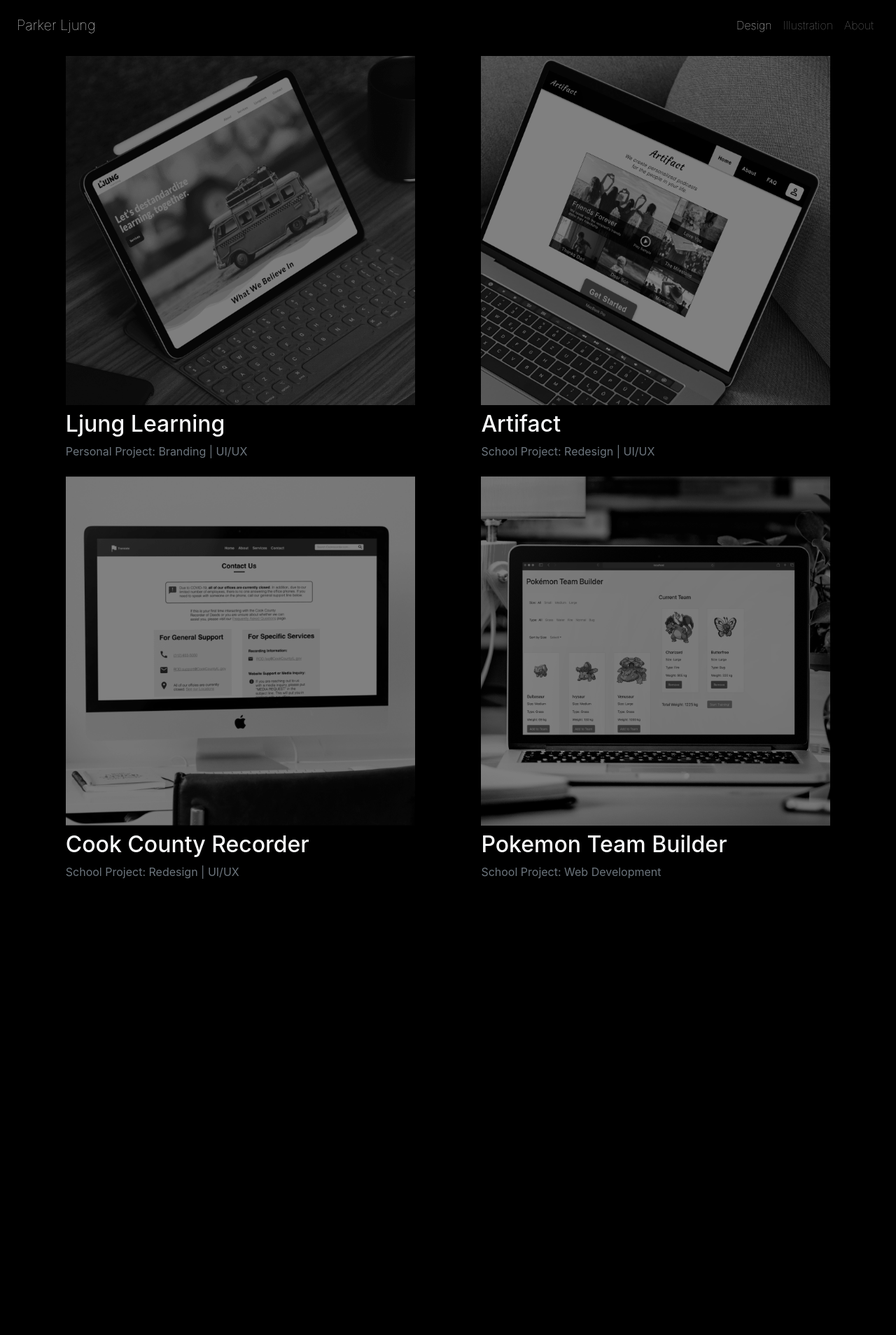
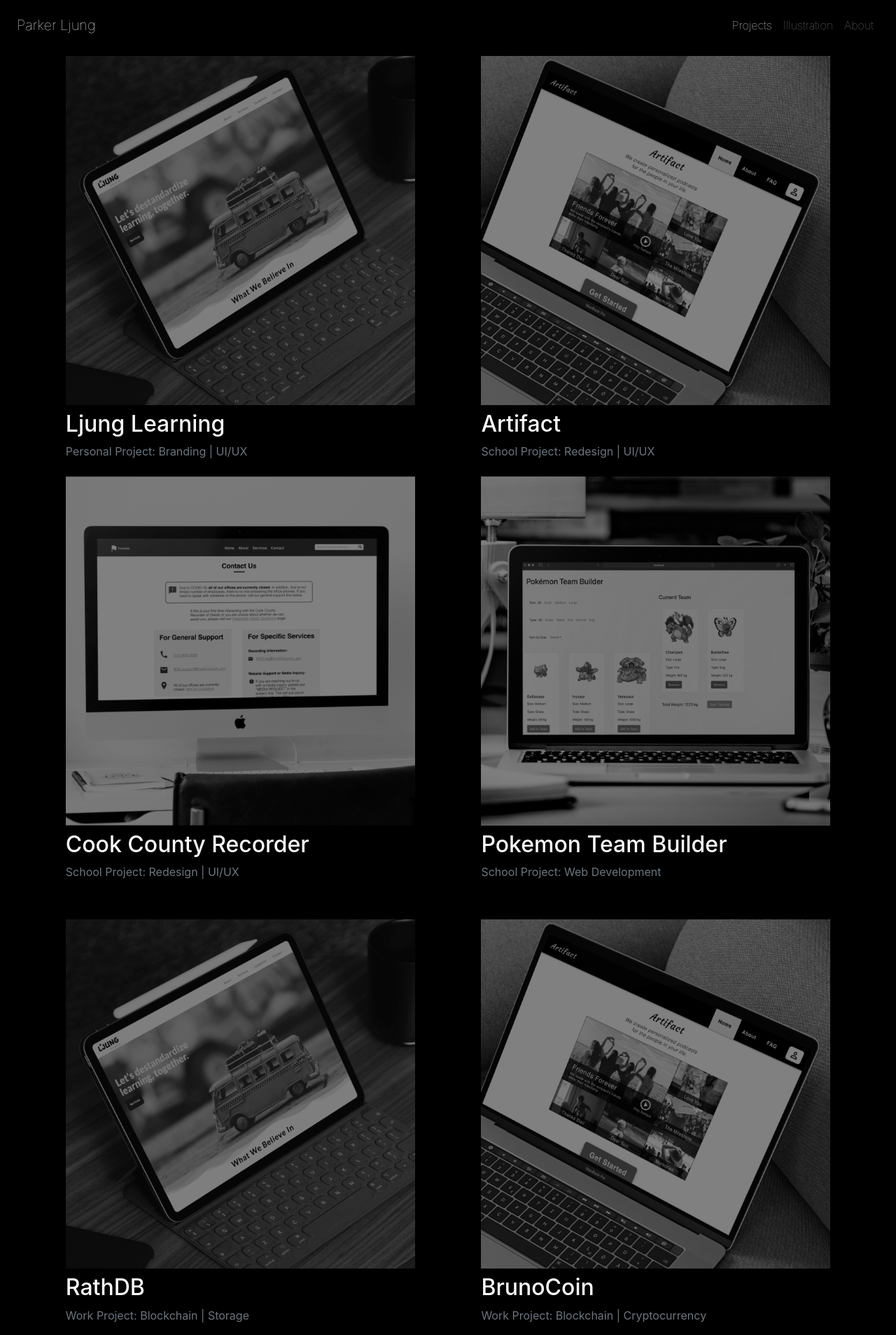
Before and after one commit to ljungster/portfolio, a PHP site: page / in a window 1280 px wide. Shown: the whole page at 70% size. Before the commit the page ends 1256 px from the top, so only its background shows below. Run offline with PHP 8.4, Linux system fonts and the light colour scheme.

Commit message:
made some minor updates

```diff
--- a/artifact.html
+++ b/artifact.html
@@ -38,7 +38,7 @@
           <ul class="nav navbar-nav navbar-right ml-auto">
             <li class="nav-item active">
               <a class="nav-link" href="index.html"
-                >Design <span class="sr-only">(current)</span></a
+                >Projects <span class="sr-only">(current)</span></a
               >
             </li>
             <li class="nav-item">
--- a/cook-recorder.html
+++ b/cook-recorder.html
@@ -39,7 +39,7 @@
           <ul class="nav navbar-nav navbar-right ml-auto">
             <li class="nav-item active">
               <a class="nav-link" href="index.html"
-                >Design <span class="sr-only">(current)</span></a
+                >Projects <span class="sr-only">(current)</span></a
               >
             </li>
             <li class="nav-item">
--- a/css/index.css
+++ b/css/index.css
@@ -7,9 +7,9 @@
   font-weight: 100;
 }
 
-.hi {
-  padding-top: 100px;
-}
+/* .hi {
+  padding-top: 1rem;
+} */
 
 a {
   color: #8437fa;
@@ -72,3 +72,7 @@
     filter: grayscale(0) brightness(1);
   }
 }
+/*
+#parker-img {
+  margin-bottom: 1rem;
+} */
--- a/illustrations.html
+++ b/illustrations.html
@@ -39,7 +39,7 @@
       <div class="collapse navbar-collapse" id="navbarSupportedContent">
         <ul class="nav navbar-nav navbar-right ml-auto">
           <li class="nav-item">
-            <a class="nav-link" href="index.html">Design</a>
+            <a class="nav-link" href="index.html">Projects</a>
           </li>
           <li class="nav-item active">
             <a class="nav-link" href="illustrations.html"
--- a/index.html
+++ b/index.html
@@ -39,7 +39,7 @@
         <ul class="nav navbar-nav navbar-right ml-auto">
           <li class="nav-item active">
             <a class="nav-link" href="index.html"
-              >Design <span class="sr-only">(current)</span></a
+              >Projects <span class="sr-only">(current)</span></a
             >
           </li>
           <li class="nav-item">
@@ -106,6 +106,34 @@
           <p class="text-muted mb-5">School Project: Web Development</p>
         </div>
       </div>
+      <div class="row">
+        <div id="test" class="column">
+          <div>
+            <a href="ljung-learning.html">
+              <img
+                src="assets/ljunglearning/ljung-learning.png"
+                class="img-fluid"
+                alt="Responsive image"
+              />
+            </a>
+            <h2 class="pt-2">RathDB</h2>
+            <p class="text-muted">Work Project: Blockchain | Storage</p>
+          </div>
+        </div>
+        <div class="column">
+          <div>
+            <a href="artifact.html">
+              <img
+                src="assets/artifact/artifact.png"
+                class="img-fluid"
+                alt="Responsive image"
+              />
+            </a>
+            <h2 class="pt-2">BrunoCoin</h2>
+            <p class="text-muted">Work Project: Blockchain | Cryptocurrency</p>
+          </div>
+        </div>
+      </div>
     </div>
 
     <!-- Optional JavaScript; choose one of the two! -->
--- a/ljung-learning.html
+++ b/ljung-learning.html
@@ -38,7 +38,7 @@
           <ul class="nav navbar-nav navbar-right ml-auto">
             <li class="nav-item active">
               <a class="nav-link" href="index.html"
-                >Design <span class="sr-only">(current)</span></a
+                >Projects <span class="sr-only">(current)</span></a
               >
             </li>
             <li class="nav-item">
--- a/pokemon-app.html
+++ b/pokemon-app.html
@@ -38,7 +38,7 @@
           <ul class="nav navbar-nav navbar-right ml-auto">
             <li class="nav-item active">
               <a class="nav-link" href="index.html"
-                >Design <span class="sr-only">(current)</span></a
+                >Projects <span class="sr-only">(current)</span></a
               >
             </li>
             <li class="nav-item">
```
Also changed, not shown: about.html (+14 -8 lines), assets/other/parker.JPG (added).
